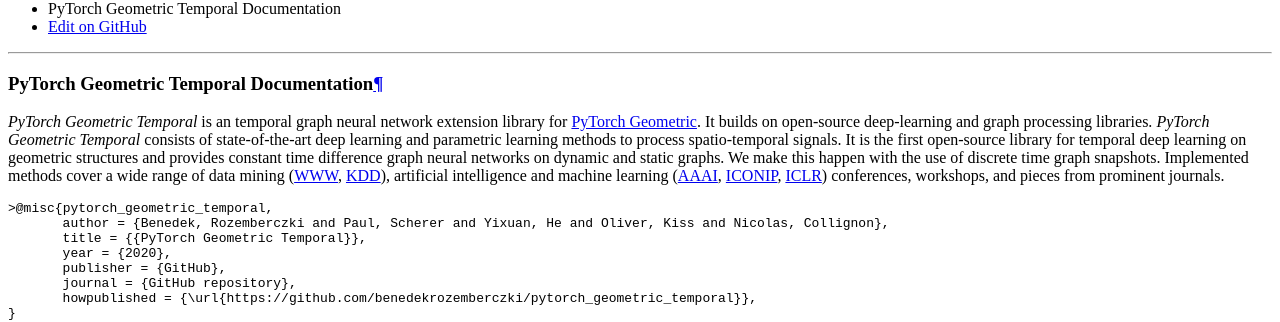
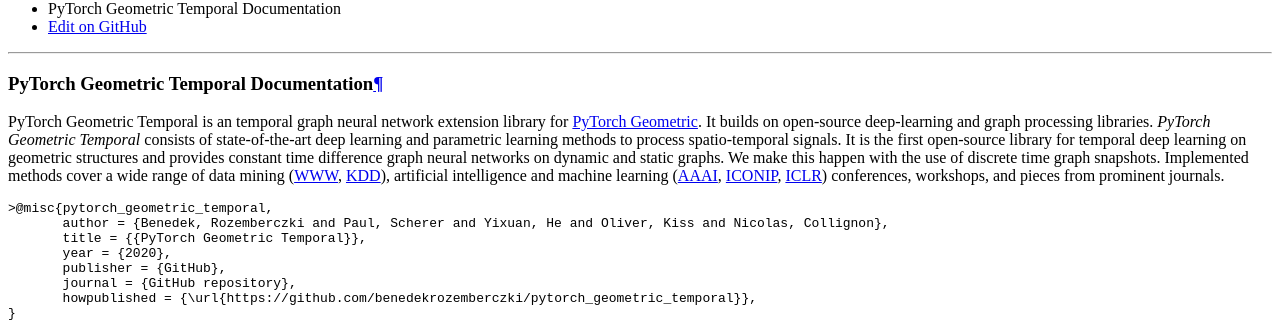
Before and after one commit to benedekrozemberczki/pytorch_geometric_temporal, a Sphinx documentation site: the page built from docs/source/index.rst, in a window 1280 px wide. Shown: the part 1269-1591 px from the top of the page. Built offline with Sphinx 7.4.7 and the Read the Docs theme 2.0.0, drawn with Linux system fonts in a browser that asks for light colours.

Commit message:
PTG update

```diff
--- a/docs/source/index.rst
+++ b/docs/source/index.rst
@@ -3,7 +3,7 @@
 PyTorch Geometric Temporal Documentation
 ==================================
 
-*PyTorch Geometric Temporal* is an temporal graph neural network extension library for `PyTorch Geometric <https://github.com/rusty1s/pytorch_geometric/>`_.  It builds on open-source deep-learning and graph processing libraries. *PyTorch Geometric Temporal* consists of state-of-the-art deep learning and parametric learning methods to process spatio-temporal signals. It is the first open-source library for temporal deep learning on geometric structures and provides constant time difference graph neural networks on dynamic and static graphs. We make this happen with the use of discrete time graph snapshots. Implemented methods cover a wide range of data mining (`WWW <https://www2021.thewebconf.org/>`_, `KDD <https://www.kdd.org/kdd2020/>`_), artificial intelligence and machine learning (`AAAI <http://www.aaai.org/Conferences/conferences.php>`_, `ICONIP <https://www.apnns.org/ICONIP2020/>`_, `ICLR <https://iclr.cc/>`_) conferences, workshops, and pieces from prominent journals.
+PyTorch Geometric Temporal is an temporal graph neural network extension library for `PyTorch Geometric <https://github.com/rusty1s/pytorch_geometric/>`_.  It builds on open-source deep-learning and graph processing libraries. *PyTorch Geometric Temporal* consists of state-of-the-art deep learning and parametric learning methods to process spatio-temporal signals. It is the first open-source library for temporal deep learning on geometric structures and provides constant time difference graph neural networks on dynamic and static graphs. We make this happen with the use of discrete time graph snapshots. Implemented methods cover a wide range of data mining (`WWW <https://www2021.thewebconf.org/>`_, `KDD <https://www.kdd.org/kdd2020/>`_), artificial intelligence and machine learning (`AAAI <http://www.aaai.org/Conferences/conferences.php>`_, `ICONIP <https://www.apnns.org/ICONIP2020/>`_, `ICLR <https://iclr.cc/>`_) conferences, workshops, and pieces from prominent journals.
 
 .. code-block:: latex
 
--- a/docs/source/notes/introduction.rst
+++ b/docs/source/notes/introduction.rst
@@ -1,7 +1,7 @@
 Introduction
 =======================
 
-`*PyTorch Geometric Temporal* <https://github.com/benedekrozemberczki/pytorch_geometric_temporal>`_ is an temporal graph neural network extension library for `PyTorch Geometric <https://github.com/rusty1s/pytorch_geometric/>`_. It builds on open-source deep-learning and graph processing libraries. *PyTorch Geometric Temporal* consists of state-of-the-art deep learning and parametric learning methods to process spatio-temporal signals. It is the first open-source library for temporal deep learning on geometric structures and provides constant time difference graph neural networks on dynamic and static graphs. We make this happen with the use of discrete time graph snapshots. Implemented methods cover a wide range of data mining (`WWW <https://www2021.thewebconf.org/>`_, `KDD <https://www.kdd.org/kdd2020/>`_), artificial intelligence and machine learning (`AAAI <http://www.aaai.org/Conferences/conferences.php>`_, `ICONIP <https://www.apnns.org/ICONIP2020/>`_, `ICLR <https://iclr.cc/>`_) conferences, workshops, and pieces from prominent journals.
+`PyTorch Geometric Temporal <https://github.com/benedekrozemberczki/pytorch_geometric_temporal>`_ is an temporal graph neural network extension library for `PyTorch Geometric <https://github.com/rusty1s/pytorch_geometric/>`_. It builds on open-source deep-learning and graph processing libraries. *PyTorch Geometric Temporal* consists of state-of-the-art deep learning and parametric learning methods to process spatio-temporal signals. It is the first open-source library for temporal deep learning on geometric structures and provides constant time difference graph neural networks on dynamic and static graphs. We make this happen with the use of discrete time graph snapshots. Implemented methods cover a wide range of data mining (`WWW <https://www2021.thewebconf.org/>`_, `KDD <https://www.kdd.org/kdd2020/>`_), artificial intelligence and machine learning (`AAAI <http://www.aaai.org/Conferences/conferences.php>`_, `ICONIP <https://www.apnns.org/ICONIP2020/>`_, `ICLR <https://iclr.cc/>`_) conferences, workshops, and pieces from prominent journals.
 
 
 Citing
```
Also changed, not shown: 1 other file.
